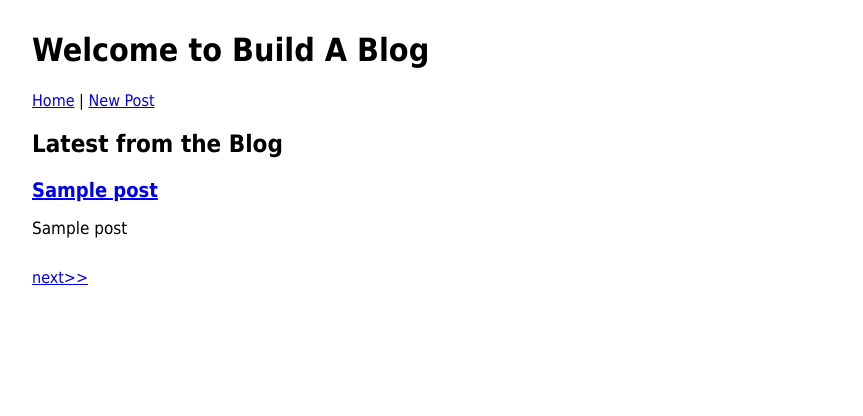
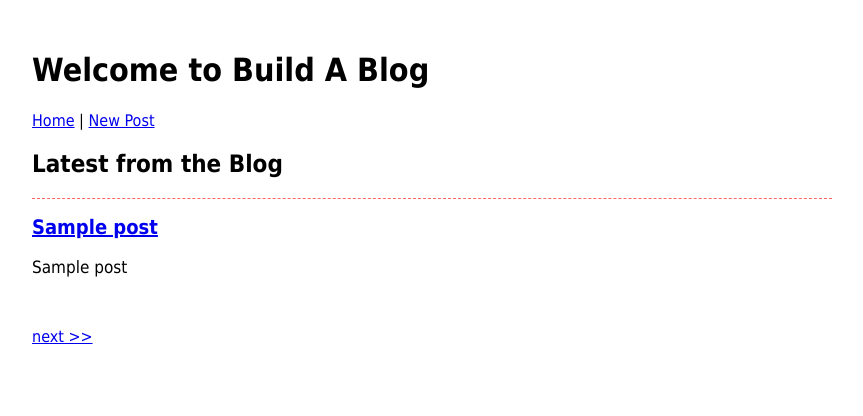
Before and after one commit to mkm700/build-a-blog, a Python web app: template templates/blog.html in a window 1280 px wide. Shown: the top 416 px of the page, without its empty margins (208-1071 px from the left). Run offline with Jinja, Linux system fonts and the light colour scheme; the template is opened without the code that fills it: most values are stand-ins (such as "Sample title", 1, 10 or a date in 2020).

Commit message:
final files to submit homework

```diff
--- a/templates/base.html
+++ b/templates/base.html
@@ -3,14 +3,13 @@
 <html>
     <head>
         <title>{% block title %}PAGE TITLE{%endblock %}</title>
-    </head>
 
         <style>
             body{
                 font-family:Tahoma, sans-serif;
                 width:800px;
-        margin: 0 auto;
-        padding:10px 0 100px 0;
+                margin: 10px auto;
+                padding:20px;
             }
 
             .error{
@@ -44,8 +43,9 @@
                 margin:20px auto;
             }
 
-    .blog-post + .blog-post {
-        margin-top: 30px;
+            article {
+                clear: both;
+                margin: 10px 0;
                 border-top: 1px dashed #FF6666;
             }
 
@@ -58,6 +58,8 @@
                 margin: 0;
                 font-size: 17px;
                 font-family:Tahoma, sans-serif;
+                line-height: 1.4em;
+                white-space: pre-wrap;
             }
 
             .prevnext {
@@ -65,10 +67,11 @@
             }
 
             </style>
+    </head>
 
     <body>
-        <h1>{% block heading %}HEADING1{%endblock %}</h1>
-        <div class="nav"><a href="/blog">Home</a> | <a href="/blog/newpost">New Post</a></div>
+        <header><h1>{% block heading %}HEADING1{%endblock %}</h1></header>
+        <nav><a href="/blog">Home</a> | <a href="/blog/newpost">New Post</a></nav>
         {% block content %}
         {% endblock %}
     </body>
--- a/templates/blog.html
+++ b/templates/blog.html
@@ -3,27 +3,29 @@
 {% block heading %}Welcome to Build A Blog{% endblock %}
 
 {% block content %}
-    <h2>Latest from the Blog</h2>
+    <main>
+        <h2>Latest from the Blog</h2>
+    </main>
 
     {% for post in posts %}
-        <div class="blog-post">
+        <article>
             <h2 class="post-title"><a href="blog/{{post.key().id()}}">{{post.title}}</a></h2>
-            <pre class="post-body">{{post.post}}</div>
-        </div>
+            <div class="post-body"><p>{{post.post}}</p></div>
+        </article>
     {% endfor %}
 
     {% if page == 1 %}
         <div class = "prevnext">
-            <a href="?page={{page+1}}">next&gt;&gt;</a>
+            <a href="?page={{page+1}}">next &gt;&gt;</a>
         </div>
     {% elif page >= lastpage %}
         <div class = "prevnext">
-            <a href="?page={{page-1}}">&lt;&lt;previous</a>
+            <a href="?page={{page-1}}">&lt;&lt; previous</a>
             {{numposts}}
         </div>
     {% else %}
         <div class = "prevnext">
-            <a href="?page={{page-1}}">&lt;&lt;previous</a>&nbsp;&nbsp;|&nbsp;&nbsp;<a href="?page={{page+1}}">next&gt;&gt;</a>
+            <a href="?page={{page-1}}">&lt;&lt; previous</a>&nbsp;&nbsp;|&nbsp;&nbsp;<a href="?page={{page+1}}">next &gt;&gt;</a>
             {{numposts}}
         </div>
     {% endif %}
--- a/templates/single.html
+++ b/templates/single.html
@@ -7,7 +7,7 @@
 
     <div class="blog-post">
         <h2 class="post-title">{{post.title}}</h2>
-        <pre class="post-body">{{post.post}}</div>
+        <div class="post-body"><p>{{post.post}}<p></div>
     </div>
 
     <div class="error">{{error}}</div>
```
Also changed, not shown: main.py (+11 -8 lines), 1 other file. Lines whose indentation alone changed are shown as unchanged.
